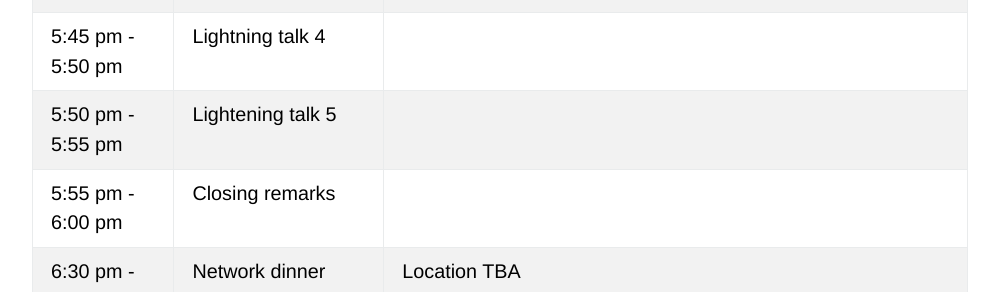
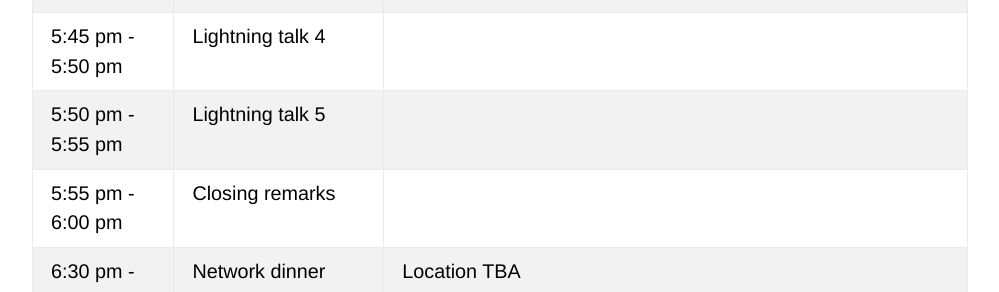
Before and after one commit to netscisci/netscisci.github.io, a Jekyll site: the page built from schedule.md, in a window 1280 px wide. Shown: the part 1599-1891 px from the top of the page, without its empty margins (140-1139 px from the left). Built offline with Jekyll 4.4.1, drawn with Linux system fonts in a browser that asks for light colours; some web fonts are replaced; our own code applies the rules of GitHub Pages for plain Markdown files.

Commit message:
Update schedule.md

```diff
--- a/schedule.md
+++ b/schedule.md
@@ -22,7 +22,7 @@ layout: default
 |5:15 pm - 5:30 pm|Contributed talk 4||
 |5:30 pm - 5:45 pm|Contributed talk 5||
 |5:45 pm - 5:50 pm|Lightning talk 4||
-|5:50 pm - 5:55 pm|Lightening talk 5||
+|5:50 pm - 5:55 pm|Lightning talk 5||
 |5:55 pm - 6:00 pm|Closing remarks||
 |6:30 pm - 7:30 pm|Network dinner|Location TBA|
 
```
